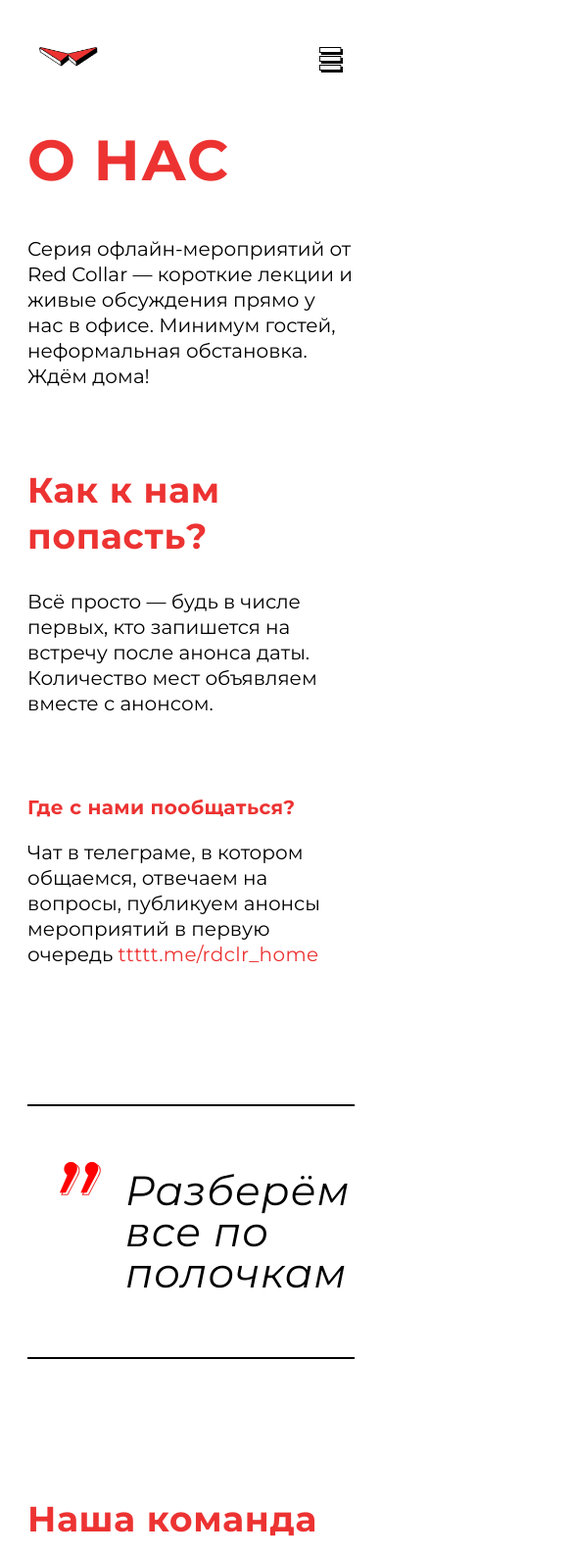
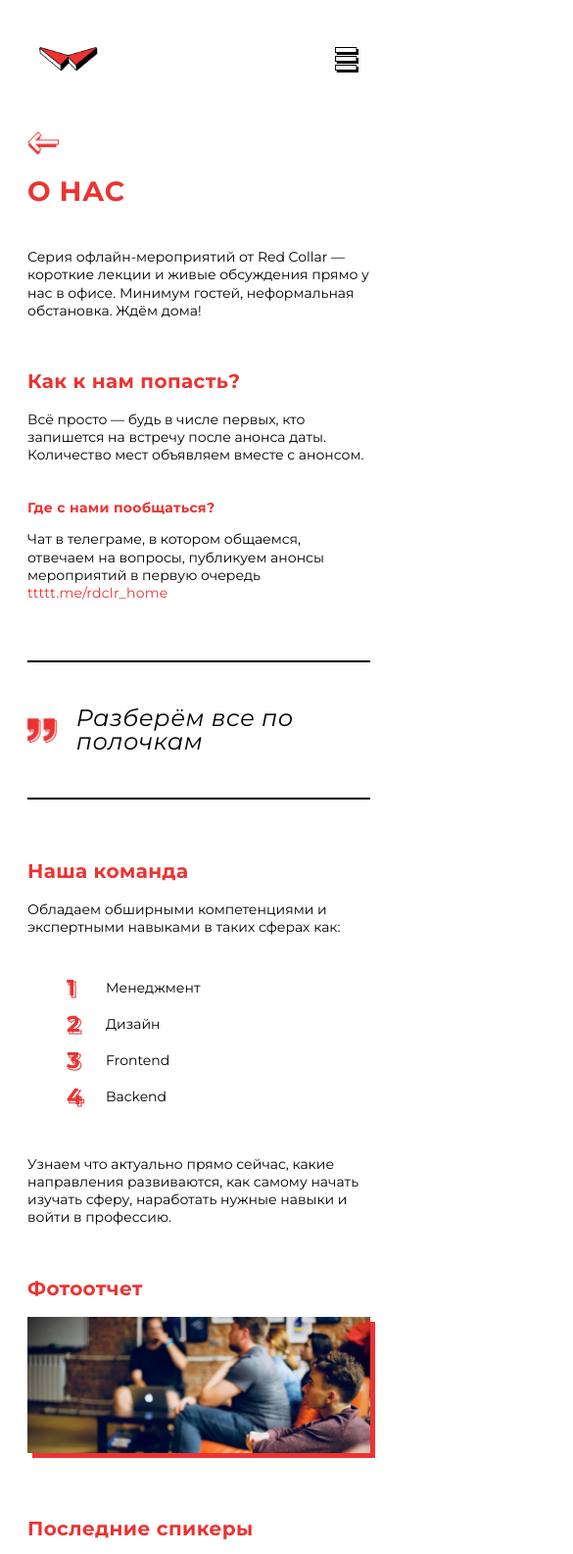
Before and after one commit to VicDoom/redcollar_pr, a plain HTML site: page index.html in a window 390 px wide. Shown: the top 1586 px of the page at 98% size, 585 px wide, since content can reach past the window. Drawn offline with Linux system fonts and the light colour scheme.

Commit message:
final adaptive without menu

```diff
--- a/index.html
+++ b/index.html
@@ -37,7 +37,8 @@
 
     <!-- <img src="Vector.png" alt="">     -->
         <blockquote>
-            <span>Разберём все по полочкам</span>
+            <img src="Group.png" alt="quotes" class = "quotes">
+            <p>Разберём все по полочкам</p>
         </blockquote>
 
     <h2>Наша команда</h2>
@@ -70,7 +71,8 @@
     </ul>
 
     <h2 class = 'location'>Мы находимся</h2>
-    <img src="dPDWBhH7bgk 1.png" alt="пикча логотип">
+    <img src="dPDWBhH7bgk 1.png" alt="пикча логотип" class = "photo">
+    <img src="pin.png" alt="значок" class = "pin">
     <p class = 'address'>ул. Текстильщиков, 5б, Воронеж</p>
 
     </main>
--- a/style.css
+++ b/style.css
@@ -9,8 +9,15 @@ header {
     display: flex;
     flex-direction: row;
     justify-content: space-between;
-    margin: 50px 80px 50px 80px;
+    margin: 40px 80px;
     height: 30px;
+    padding: 10px 0;
+
+    top: 0;
+    left: 0;
+    position: sticky;
+    background: white;
+    z-index: 1;
 }
 
 
@@ -139,12 +146,16 @@ p + .photo {
     margin-top: 140px;
 }
 
-.photo {
-    margin-bottom: 60px;
+.photo + h2 {
+    margin-top: 60px;
 }
 
 .location {
     margin-bottom: 60px;
+}
+
+.pin  {
+    display: none;
 }
 
 h3 {
@@ -188,6 +199,8 @@ p + h3 {
 
 blockquote {
 
+    display: flex;
+    align-items: center;
     border: solid;
     border-width: 2px 0;
 
@@ -195,10 +208,8 @@ blockquote {
     padding: 65px 0;
 }
 
-blockquote span {
+blockquote p {
 
-    position: relative;
-    display: inline-block;
     font-family: Montserrat;
     font-style: italic;
     font-weight: normal;
@@ -209,37 +220,24 @@ blockquote span {
     letter-spacing: 0.02em;
 
     color: #000000;
-    margin-left: 100px;
+
+    margin-top: 0;
+
+
 }
 
-blockquote span::before, blockquote span::after {
-    content: "\201d";
-    display: inline-block;
-    font-size: 3em;
-    vertical-align: middle;
-    height: 20px;
+blockquote .quotes {
 
-    position: absolute;
+    height: 51px;
+    width: 61px;
+    margin-right: 43px;
 }
 
-blockquote span::before {
-    color: red;
-    left: -80px;
-    top: 20px;
-}
-
-blockquote span::after {
-    left: -78px;
-    top: 22px;
-
-    color: transparent;
-    -webkit-text-stroke: 1px #EC3332;
-    z-index: -1;
-}
-
-img {
+.photo {
     width: 734px;
     height: 290px;
+
+    box-shadow: 5px 5px #EC3332;
 }
 
 ul + .location {
@@ -304,9 +302,16 @@ footer .feedback a {
 
 @media (max-width: 767px) {
 
+    body {
+        width: 100%;
+    }
+
     header {
         max-width: 100%;
-        margin: 3em 2em 3em 2em;
+        margin: 3em 2em 3.5em 2em;
+
+        position: static;
+        padding: 0;
     }
 
     header nav {
@@ -321,7 +326,7 @@ footer .feedback a {
 
     header .logo {
         width: 60px;
-        height: 20px;
+        height: 25px;
     }
 
     main {
@@ -329,5 +334,121 @@ footer .feedback a {
         margin: 25px 20px 40px 20px;
     }
 
+    /* .arrow {
+        display: none;
+    } */
 
+    main .arrow {
+        display: block;
+        position: static;
+        height: 24px;
+        width: 32px;
+    }
+
+    h1 {
+        font-size: 28px;
+    }
+
+    h2 {
+        font-size: 20px;
+    }
+
+    h3 {
+        font-size: 14px;
+    }
+
+    p {
+        font-size: 14px;
+    }
+
+    p + h2 {
+        margin-top: 50px;
+    }
+
+    p + h3 {
+        margin-top: 36px;
+    }
+
+    blockquote {
+        margin: 60px 0;
+        padding: 45px 0;
+    }
+
+    blockquote p {
+        font-size: 24px;
+        margin: 0;
+    }
+
+    blockquote .quotes {
+        margin-right: 20px;
+        width: 30px;
+        height: 25px;
+    }
+
+    li {
+        font-size: 14px;
+    }
+
+    ol li::after, ol li::before {
+        font-size: 23px;
+    }
+
+    ul + .location {
+        margin-top: 50px;
+    }
+
+    .location {
+        margin-bottom: 25px;
+    }
+
+    .photo {
+        margin: 0;
+        width: 100%;
+        height: 100%;
+    }
+
+    .pin {
+        display: inline-block;
+        width: 11px;
+        height: 15px;
+        margin-right: 15px;
+    }
+
+    .address {
+        display: inline-block;
+        margin: 30px 0;
+    }
+
+    footer {
+        max-width: 100%;
+        margin: 60px 20px 40px 20px;
+        padding: 0;
+        flex-direction: column;
+    }
+
+    footer .feedback a, footer .links a {
+        margin: 0;
+    }
+    footer .feedback {
+
+        font-size: 18px;
+        font-weight: bold;
+        margin: 25px 100px 25px 100px;
+        display: flex;
+        flex-direction: row;
+        justify-content: space-between;
+        align-items: center;
+    }
+
+    footer .links {
+        display: flex;
+        flex-direction: column;
+        align-items: center;
+
+    }
+
+    footer .links a {
+        margin-bottom: 10px;
+        font-size: 14px;
+    }
 }
```
Also changed, not shown: Group.png (added), Vector.png (deleted), pin.png (added).
